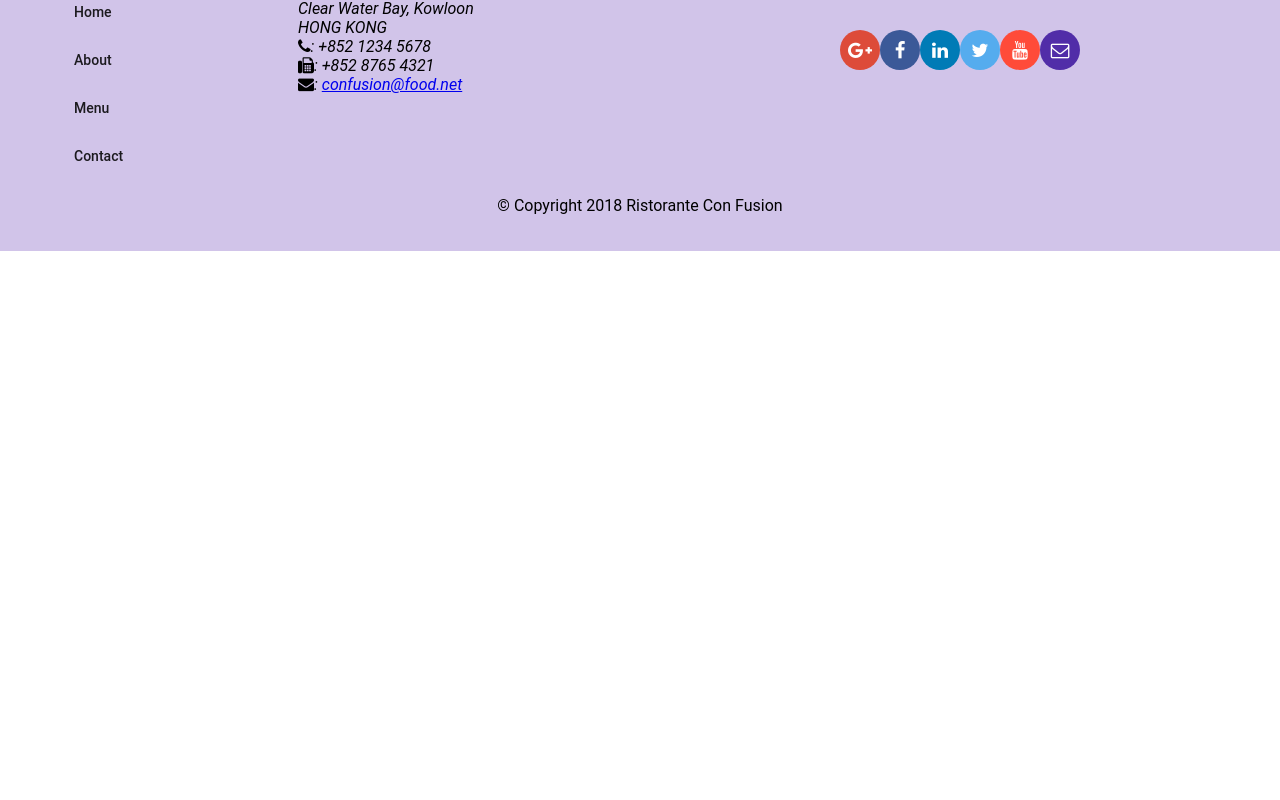
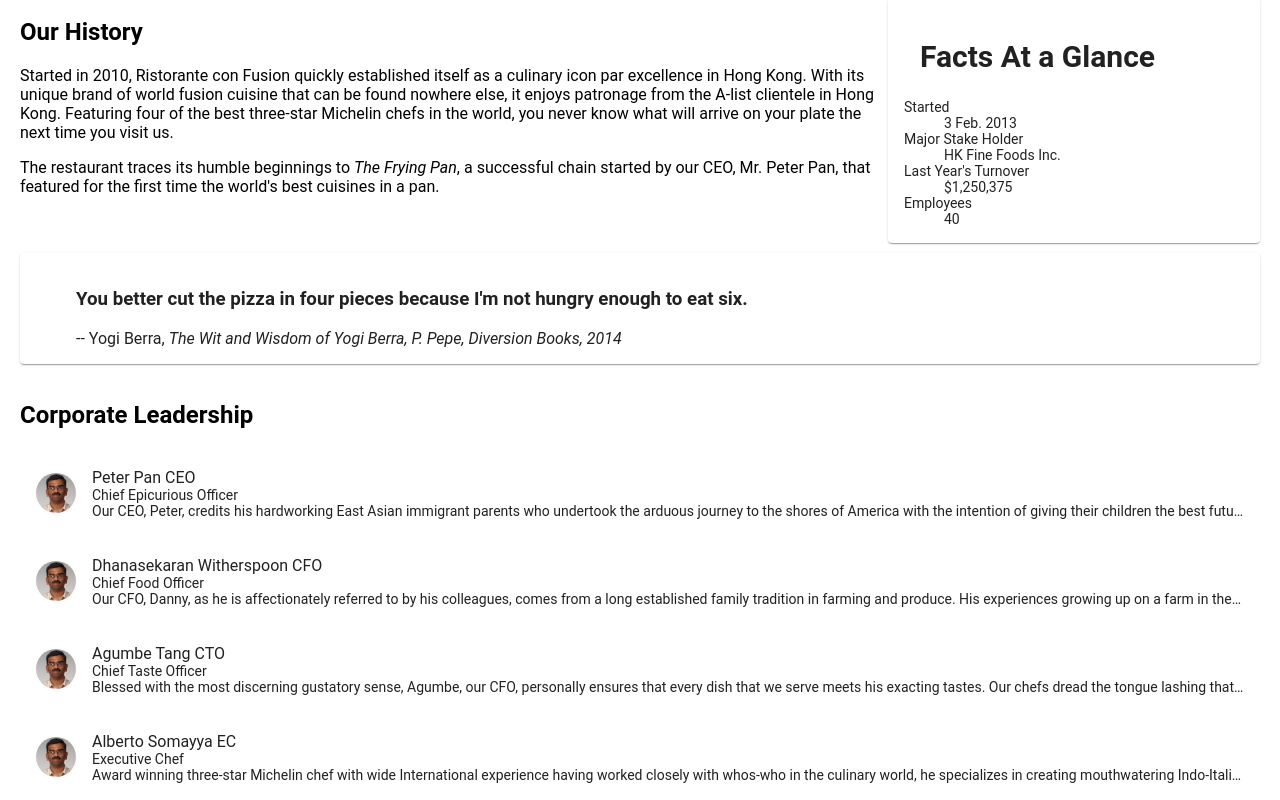
Before and after one commit to siddhanth339/Coursera-Angular, an Angular app: page /aboutus in a window 1280 px wide. Before the commit this address led to /. Shown: the part 440-1240 px from the top of the page. Before the commit the page ends 800 px from the top, so only its background shows below. Built offline with nearby package versions, Linux system fonts and the light colour scheme.

Commit message:
Assignment2

```diff
--- a/src/app/about/about.component.html
+++ b/src/app/about/about.component.html
@@ -1,3 +1,69 @@
-<p>
-  about works!
-</p>
+<div class="container"
+  fxLayout="column"
+  fxLayoutGap="10px">
+
+  <div fxFlex>
+    <div>
+        <h3>About Us</h3>
+        <hr>
+    </div>
+  </div>
+
+  <div fxFlex>
+    <div fxLayout="column" fxLayout.gt-sm="row">
+      <div fxFlex="70">
+        <h2>Our History</h2>
+        <p>Started in 2010, Ristorante con Fusion quickly established itself as a culinary icon par excellence in Hong Kong. With its unique brand of world fusion cuisine that can be found nowhere else, it enjoys patronage from the A-list clientele in Hong Kong.  Featuring four of the best three-star Michelin chefs in the world, you never know what will arrive on your plate the next time you visit us.</p>
+        <p>The restaurant traces its humble beginnings to <em>The Frying Pan</em>, a successful chain started by our CEO, Mr. Peter Pan, that featured for the first time the world's best cuisines in a pan.</p>
+      </div>
+      <div fxFlex="30">
+        <mat-card>
+          <mat-card-header>
+            <mat-card-title>
+            <h2>Facts At a Glance</h2>
+            </mat-card-title>
+          </mat-card-header>
+          <mat-card-content>
+            <dl>
+              <dt>Started</dt>
+              <dd>3 Feb. 2013</dd>
+              <dt>Major Stake Holder</dt>
+              <dd>HK Fine Foods Inc.</dd>
+              <dt>Last Year's Turnover</dt>
+              <dd>$1,250,375</dd>
+              <dt>Employees</dt>
+              <dd>40</dd>
+            </dl>
+          </mat-card-content>
+        </mat-card>
+      </div>
+    </div>
+  </div>
+
+  <div fxFlex>
+    <mat-card>
+      <blockquote>
+        <h3>You better cut the pizza in four pieces because
+            I'm not hungry enough to eat six.</h3>
+        <footer>-- Yogi Berra,
+          <cite>The Wit and Wisdom of Yogi Berra,
+            P. Pepe, Diversion Books, 2014</cite>
+        </footer>
+      </blockquote>
+    </mat-card>
+  </div>
+
+
+  <div fxFlex>
+    <mat-list>
+      <h2>Corporate Leadership</h2>
+      <mat-list-item *ngFor = "let leader of leaders">
+        <img matListAvatar src = {{leader.image}} alt = {{leader.name}}>
+        <p matLine>{{leader.name}} {{leader.abbr}}</p>
+        <p matLine>{{leader.designation}}</p>
+        <p matLine>{{leader.description}}</p>
+      </mat-list-item>
+    </mat-list>
+
+  </div>
+</div>
--- a/src/app/about/about.component.ts
+++ b/src/app/about/about.component.ts
@@ -1,15 +1,17 @@
 import { Component, OnInit } from '@angular/core';
-
+import { Leader } from '../shared/leader';
+import { LeaderService } from '../services/leader.service';
 @Component({
   selector: 'app-about',
   templateUrl: './about.component.html',
   styleUrls: ['./about.component.scss']
 })
 export class AboutComponent implements OnInit {
-
-  constructor() { }
+  leaders: Leader[];
+  constructor(private leaderSevice: LeaderService) { }
 
   ngOnInit() {
+    this.leaders = this.leaderSevice.getLeaders();
   }
 
 }
--- a/src/app/app-routing/routes.ts
+++ b/src/app/app-routing/routes.ts
@@ -11,5 +11,6 @@
   { path: 'menu',  component: MenuComponent },
   { path: 'dishdetail/:id', component: DishdetailComponent },
   { path: 'contactus', component: ContactComponent},
+  { path: 'aboutus', component: AboutComponent},
   { path: '', redirectTo: '/home', pathMatch: 'full' }
 ];
--- a/src/app/app.module.ts
+++ b/src/app/app.module.ts
@@ -12,6 +12,7 @@
 import 'hammerjs';
 import { DishService } from './services/dish.service';
 import { PromotionService } from './services/promotion.service';
+import { LeaderService } from './services/leader.service';
 
 import { AppComponent } from './app.component';
 import { MenuComponent } from './menu/menu.component';
@@ -44,7 +45,7 @@
     AppRoutingModule
 
   ],
-  providers: [DishService, PromotionService],
+  providers: [DishService, PromotionService, LeaderService],
   bootstrap: [AppComponent]
 })
 export class AppModule { }
--- a/src/app/footer/footer.component.html
+++ b/src/app/footer/footer.component.html
@@ -10,7 +10,7 @@
         <h4>Links</h4>
         <mat-list>
           <mat-list-item><a mat-button routerLink = '/home'>Home</a></mat-list-item>
-          <mat-list-item><a mat-button>About</a></mat-list-item>
+          <mat-list-item><a mat-button routerLink = '/aboutus'>About</a></mat-list-item>
           <mat-list-item><a mat-button routerLink = '/menu'>Menu</a></mat-list-item>
           <mat-list-item><a mat-button routerLink = '/contactus'>Contact</a></mat-list-item>
         </mat-list>
--- a/src/app/header/header.component.html
+++ b/src/app/header/header.component.html
@@ -1,7 +1,7 @@
 <mat-toolbar color="primary">
   <span><img src="/assets/images/logo.png" height=30 width=41></span>
   <a mat-button routerLink="/home" routerLinkActive = "active"><span class="fa fa-home fa-lg"></span> Home</a>
-  <a mat-button routerLinkActive = "active"><span class="fa fa-info fa-lg"></span> About</a>
+  <a mat-button routerLink = "/aboutus" routerLinkActive = "active"><span class="fa fa-info fa-lg"></span> About</a>
   <a mat-button routerLink="/menu" routerLinkActive = "active"><span class="fa fa-list fa-lg"></span> Menu</a>
   <a mat-button routerLink = "/contactus" routerLinkActive = "active"><span class="fa fa-address-card fa-lg"></span> Contact</a>
 </mat-toolbar>
--- a/src/app/home/home.component.html
+++ b/src/app/home/home.component.html
@@ -1,7 +1,7 @@
 <div class="container" fxLayout = "row" fxLayout.sm = "column" fxLayout.xs = "column" fxLayoutAlign.gt-md = "space-around center" fxLayoutGap = "10px">
   <mat-card *ngIf = "dish" fxFlex>
     <mat-card-header>
-      <div mat-card-avatar></div>
+
       <mat-card-title>
         <h3>{{ dish.name | uppercase }}</h3>
       </mat-card-title>
@@ -11,9 +11,9 @@
       <p> {{ dish.description }}</p>
     </mat-card-content>
   </mat-card>
+
   <mat-card *ngIf="promotion" fxFlex>
     <mat-card-header>
-      <div mat-card-avatar></div>
       <mat-card-title>
         <h3>{{promotion.name | uppercase}}</h3>
       </mat-card-title>
@@ -24,4 +24,17 @@
       </p>
     </mat-card-content>
   </mat-card>
+
+  <mat-card *ngIf = "leader" fxFlex>
+    <mat-card-header>
+      <mat-card-title>
+        <h3>{{leader.name}}</h3>
+      </mat-card-title>
+    </mat-card-header>
+    <img mat-card-image src = {{leader.image}} alt = {{leader.name}}>
+    <mat-card-content>
+      <p>{{leader.designation}}</p>
+      <p>{{leader.description}}</p>
+    </mat-card-content>
+  </mat-card>
 </div>
--- a/src/app/home/home.component.ts
+++ b/src/app/home/home.component.ts
@@ -3,6 +3,8 @@
 import { DishService } from '../services/dish.service';
 import { Promotion } from '../shared/promotion';
 import { PromotionService } from '../services/promotion.service';
+import { Leader } from '../shared/leader';
+import { LeaderService } from '../services/leader.service';
 
 @Component({
   selector: 'app-home',
@@ -12,11 +14,13 @@
 export class HomeComponent implements OnInit {
   dish: Dish;
   promotion: Promotion;
-  constructor(private dishservice: DishService, private promotionservice: PromotionService) { }
+  leader: Leader;
+  constructor(private dishservice: DishService, private promotionservice: PromotionService, private leaderService: LeaderService) { }
 
   ngOnInit() {
     this.dish = this.dishservice.getFeaturedDish();
     this.promotion = this.promotionservice.getFeaturedPromotion();
+    this.leader = this.leaderService.getFeaturedLeader();
   }
 
 }
--- /dev/null
+++ b/src/app/services/leader.service.ts
@@ -0,0 +1,19 @@
+import { Injectable } from '@angular/core';
+import { Leader } from '../shared/leader';
+import { LEADERS } from '../shared/leaders';
+
+@Injectable({
+  providedIn: 'root'
+})
+export class LeaderService {
+
+  constructor() { }
+  getLeaders(): Leader[]
+  {
+    return LEADERS;
+  }
+  getFeaturedLeader(): Leader
+  {
+    return LEADERS.filter((lead) => (lead.featured))[0];
+  }
+}
--- /dev/null
+++ b/src/app/shared/leader.ts
@@ -0,0 +1,11 @@
+export class Leader
+{
+    id: string;
+    name: string;
+    image: string;
+    designation: string;
+    abbr: string;
+    featured: boolean;
+    // tslint:disable-next-line:max-line-length
+    description: string;
+}
--- /dev/null
+++ b/src/app/shared/leaders.ts
@@ -0,0 +1,45 @@
+import { Leader } from './leader';
+
+export const LEADERS: Leader[] =
+[
+    {
+      id: '0',
+      name: 'Peter Pan',
+      image: '/assets/images/alberto.png',
+      designation: 'Chief Epicurious Officer',
+      abbr: 'CEO',
+      featured: false,
+      // tslint:disable-next-line:max-line-length
+      description: 'Our CEO, Peter, credits his hardworking East Asian immigrant parents who undertook the arduous journey to the shores of America with the intention of giving their children the best future. His mother\'s wizardy in the kitchen whipping up the tastiest dishes with whatever is available inexpensively at the supermarket, was his first inspiration to create the fusion cuisines for which The Frying Pan became well known. He brings his zeal for fusion cuisines to this restaurant, pioneering cross-cultural culinary connections.'
+    },
+    {
+      id: '1',
+      name: 'Dhanasekaran Witherspoon',
+      image: '/assets/images/alberto.png',
+      designation: 'Chief Food Officer',
+      abbr: 'CFO',
+      featured: false,
+      // tslint:disable-next-line:max-line-length
+      description: 'Our CFO, Danny, as he is affectionately referred to by his colleagues, comes from a long established family tradition in farming and produce. His experiences growing up on a farm in the Australian outback gave him great appreciation for varieties of food sources. As he puts it in his own words, Everything that runs, wins, and everything that stays, pays!'
+    },
+    {
+      id: '2',
+      name: 'Agumbe Tang',
+      image: '/assets/images/alberto.png',
+      designation: 'Chief Taste Officer',
+      abbr: 'CTO',
+      featured: false,
+      // tslint:disable-next-line:max-line-length
+      description: 'Blessed with the most discerning gustatory sense, Agumbe, our CFO, personally ensures that every dish that we serve meets his exacting tastes. Our chefs dread the tongue lashing that ensues if their dish does not meet his exacting standards. He lives by his motto, You click only if you survive my lick.'
+    },
+    {
+      id: '3',
+      name: 'Alberto Somayya',
+      image: '/assets/images/alberto.png',
+      designation: 'Executive Chef',
+      abbr: 'EC',
+      featured: true,
+      // tslint:disable-next-line:max-line-length
+      description: 'Award winning three-star Michelin chef with wide International experience having worked closely with whos-who in the culinary world, he specializes in creating mouthwatering Indo-Italian fusion experiences. He says, Put together the cuisines from the two craziest cultures, and you get a winning hit! Amma Mia!'
+    }
+  ];
```
Also changed, not shown: 1 other file (tests, documents, lock files or other folders).
